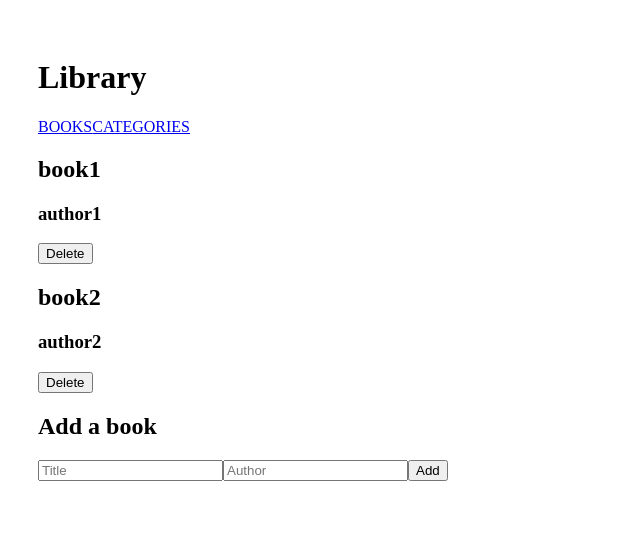
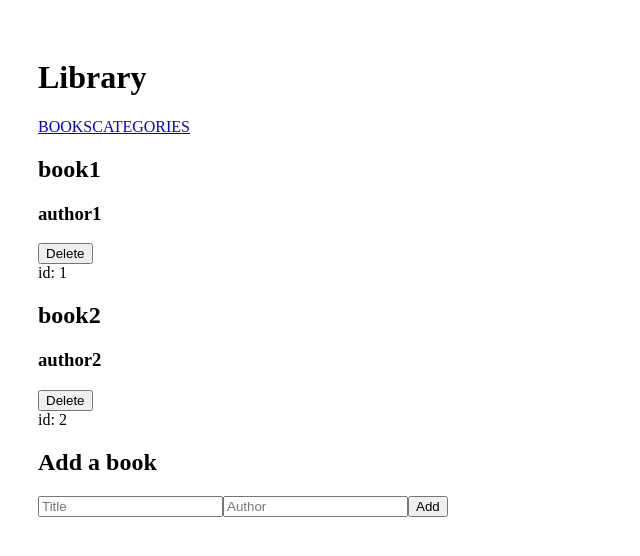
Before and after one commit to Farida-Hamid/Bookstore-React-Redux, a React (Create React App) app: page / in a window 1280 px wide. Shown: the top 556 px of the page, without its empty margins (0-640 px from the left). Built offline with nearby package versions, Linux system fonts and the light colour scheme.

Commit message:
Add and display a new book

```diff
--- a/src/components/AddBook.js
+++ b/src/components/AddBook.js
@@ -1,12 +1,34 @@
 import React from 'react';
+import { useDispatch, useSelector } from 'react-redux';
+import { add } from '../redux/books/books';
 
-const AddBook = () => (
-  <form>
+const AddBook = () => {
+  const bookList = useSelector((state) => state);
+  const dispatch = useDispatch();
+
+  const submit = (e) => {
+    e.preventDefault();
+    const title = e.target.title.value;
+    const author = e.target.author.value;
+
+    if (title && author) {
+      dispatch(
+        add({
+          id: bookList.length + 1,
+          title,
+          author,
+        }),
+      );
+    }
+  };
+
+  return (
+  <form onSubmit={submit}>
     <h2>Add a book</h2>
     <input type="text" placeholder="Title" name="title" />
     <input type="text" placeholder="Author" name="author" />
     <button type="submit">Add</button>
   </form>
 );
-
+}
 export default AddBook;
--- a/src/components/Library.js
+++ b/src/components/Library.js
@@ -9,7 +9,10 @@ const Library = () => {
   return (
     <div>
       {bookList.map((book) => (
+        <>
         <Book key={book.id} title={book.title} author={book.author} />
+        id: {book.id}
+        </>
       ))}
       <AddBook />
     </div>
```
